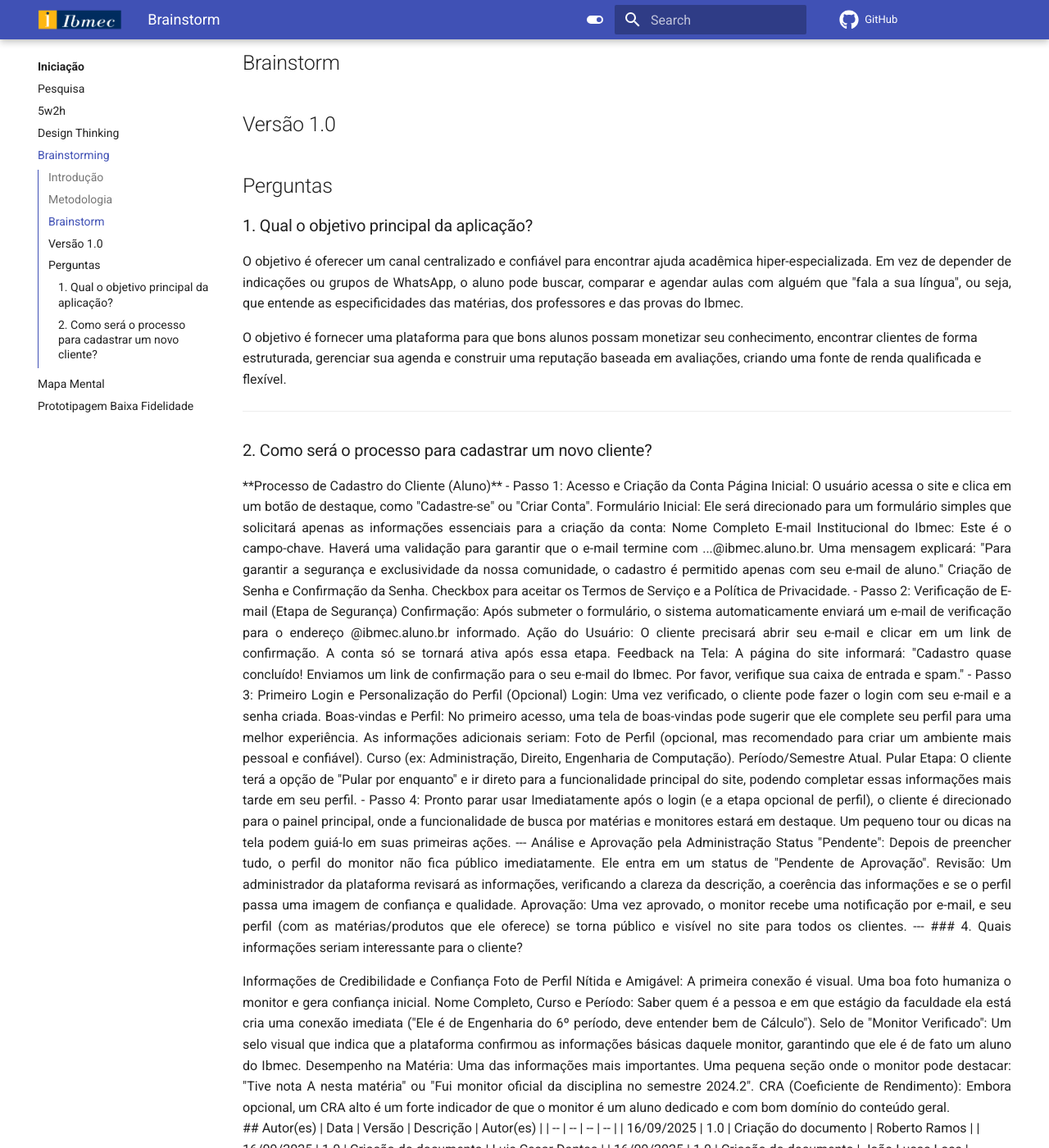
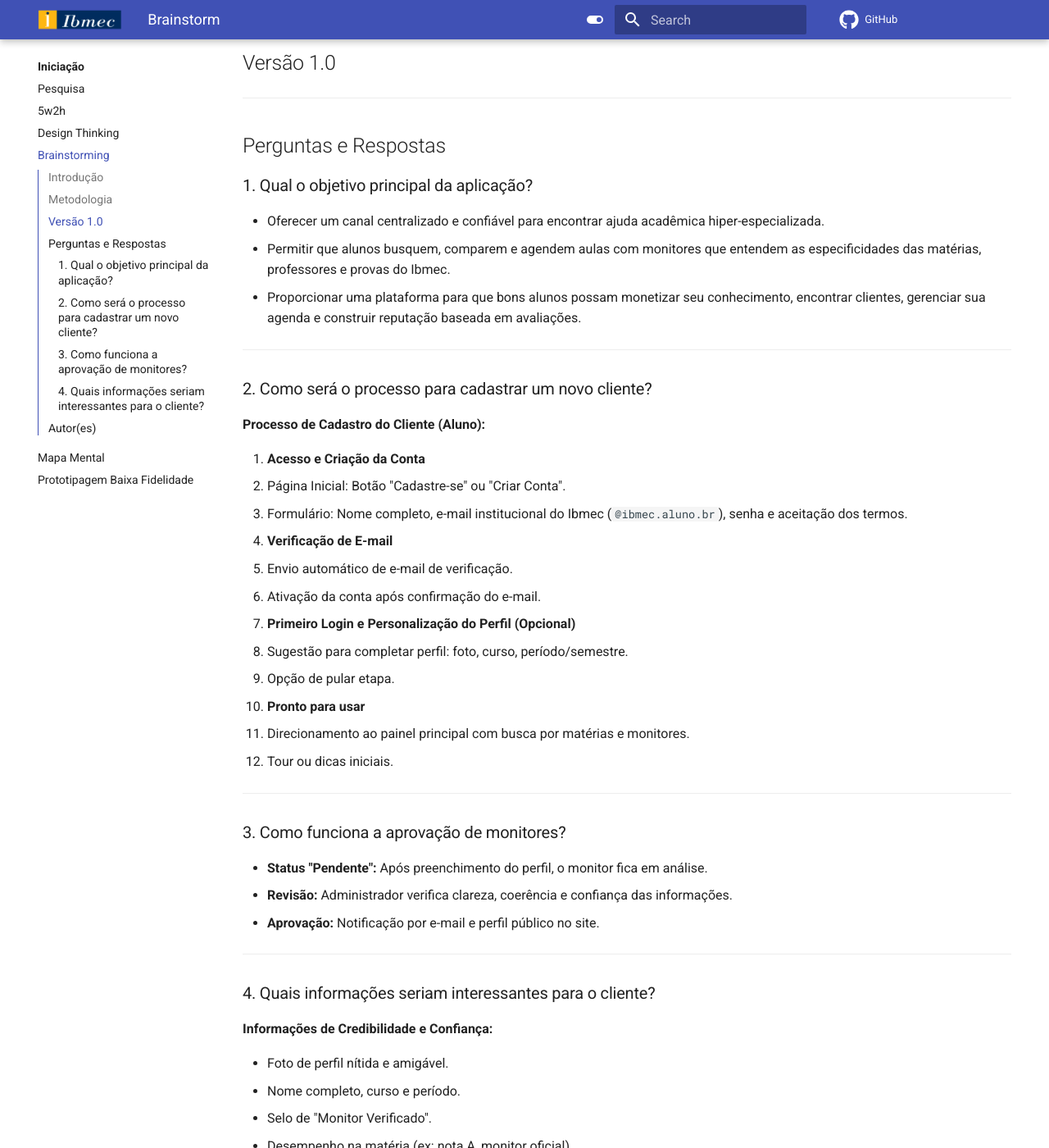
Before and after one commit to Projetos-de-Extensao/PBE_25.2_8003_I, an MkDocs documentation site: the page built from docs/Iniciacao/Brainstorm.md, in a window 1280 px wide and 1400 px high, scrolled down 493 px. Shown: the whole window at 82% size. Built offline with MkDocs 1.6.1 and Material for MkDocs 9.7.7, drawn with Linux system fonts in a browser that asks for light colours; comment, search, counter and statistics services are not loaded; some of the changed text lies outside the part shown.

Commit message:
update brainstorm

```diff
--- a/docs/Iniciacao/Brainstorm.md
+++ b/docs/Iniciacao/Brainstorm.md
@@ -3,118 +3,76 @@
 title: Brainstorm
 ---
 
+# Brainstorm
+
 ## Introdução
-<p align = "justify">
+
 O brainstorm é uma técnica de elicitação de requisitos que consiste em reunir a equipe e discutir sobre diversos tópicos gerais do projeto apresentados no documento problema de negócio. No brainstorm o diálogo é incentivado e críticas são evitadas para permitir que todos colaborem com suas próprias ideias.
-</p>
 
 ## Metodologia
-<p align = "justify">
-A equipe se reuniu para debater ideias gerais sobre o projeto via Discord, começou 03/09/2025 e terminou 17/09/2025.
-</p>
 
-## Brainstorm
+A equipe se reuniu para debater ideias gerais sobre o projeto via Discord, começando em **03/09/2025** e terminando em **17/09/2025**.
 
 ## Versão 1.0
 
-## Perguntas
+---
+
+## Perguntas e Respostas
 
 ### 1. Qual o objetivo principal da aplicação?
 
-<p align = "justify">
- O objetivo é oferecer um canal centralizado e confiável para encontrar ajuda acadêmica hiper-especializada. Em vez de depender de indicações ou grupos de WhatsApp, o aluno pode buscar, comparar e agendar aulas com alguém que "fala a sua língua", ou seja, que entende as especificidades das matérias, dos professores e das provas do Ibmec.
-
-</p>
-
- O objetivo é fornecer uma plataforma para que bons alunos possam monetizar seu conhecimento, encontrar clientes de forma estruturada, gerenciar sua agenda e construir uma reputação baseada em avaliações, criando uma fonte de renda qualificada e flexível.
-
-
+- Oferecer um canal centralizado e confiável para encontrar ajuda acadêmica hiper-especializada.
+- Permitir que alunos busquem, comparem e agendem aulas com monitores que entendem as especificidades das matérias, professores e provas do Ibmec.
+- Proporcionar uma plataforma para que bons alunos possam monetizar seu conhecimento, encontrar clientes, gerenciar sua agenda e construir reputação baseada em avaliações.
 
 ---
 
 ### 2. Como será o processo para cadastrar um novo cliente?
 
-<p align = "justify">
+**Processo de Cadastro do Cliente (Aluno):**
 
-**Processo de Cadastro do Cliente (Aluno)**
+1. **Acesso e Criação da Conta**
+   - Página Inicial: Botão "Cadastre-se" ou "Criar Conta".
+   - Formulário: Nome completo, e-mail institucional do Ibmec (`@ibmec.aluno.br`), senha e aceitação dos termos.
 
-- Passo 1: Acesso e Criação da Conta
+2. **Verificação de E-mail**
+   - Envio automático de e-mail de verificação.
+   - Ativação da conta após confirmação do e-mail.
 
-Página Inicial: O usuário acessa o site e clica em um botão de destaque, como "Cadastre-se" ou "Criar Conta".
+3. **Primeiro Login e Personalização do Perfil (Opcional)**
+   - Sugestão para completar perfil: foto, curso, período/semestre.
+   - Opção de pular etapa.
 
-Formulário Inicial: Ele será direcionado para um formulário simples que solicitará apenas as informações essenciais para a criação da conta:
-
-Nome Completo
-
-E-mail Institucional do Ibmec: Este é o campo-chave. Haverá uma validação para garantir que o e-mail termine com ...@ibmec.aluno.br. Uma mensagem explicará: "Para garantir a segurança e exclusividade da nossa comunidade, o cadastro é permitido apenas com seu e-mail de aluno."
-
-Criação de Senha e Confirmação da Senha.
-
-Checkbox para aceitar os Termos de Serviço e a Política de Privacidade.
-
-- Passo 2: Verificação de E-mail (Etapa de Segurança)
-
-
-Confirmação: Após submeter o formulário, o sistema automaticamente enviará um e-mail de verificação para o endereço @ibmec.aluno.br informado.
-
-Ação do Usuário: O cliente precisará abrir seu e-mail e clicar em um link de confirmação. A conta só se tornará ativa após essa etapa.
-
-Feedback na Tela: A página do site informará: "Cadastro quase concluído! Enviamos um link de confirmação para o seu e-mail do Ibmec. Por favor, verifique sua caixa de entrada e spam."
-
-- Passo 3: Primeiro Login e Personalização do Perfil (Opcional)
-Login: Uma vez verificado, o cliente pode fazer o login com seu e-mail e a senha criada.
-
-Boas-vindas e Perfil: No primeiro acesso, uma tela de boas-vindas pode sugerir que ele complete seu perfil para uma melhor experiência. As informações adicionais seriam:
-
-Foto de Perfil (opcional, mas recomendado para criar um ambiente mais pessoal e confiável).
-
-Curso (ex: Administração, Direito, Engenharia de Computação).
-
-Período/Semestre Atual.
-
-Pular Etapa: O cliente terá a opção de "Pular por enquanto" e ir direto para a funcionalidade principal do site, podendo completar essas informações mais tarde em seu perfil.
-
-- Passo 4: Pronto parar usar
-Imediatamente após o login (e a etapa opcional de perfil), o cliente é direcionado para o painel principal, onde a funcionalidade de busca por matérias e monitores estará em destaque. Um pequeno tour ou dicas na tela podem guiá-lo em suas primeiras ações.
+4. **Pronto para usar**
+   - Direcionamento ao painel principal com busca por matérias e monitores.
+   - Tour ou dicas iniciais.
 
 ---
 
-Análise e Aprovação pela Administração
-Status "Pendente": Depois de preencher tudo, o perfil do monitor não fica público imediatamente. Ele entra em um status de "Pendente de Aprovação".
+### 3. Como funciona a aprovação de monitores?
 
-Revisão: Um administrador da plataforma revisará as informações, verificando a clareza da descrição, a coerência das informações e se o perfil passa uma imagem de confiança e qualidade.
+- **Status "Pendente":** Após preenchimento do perfil, o monitor fica em análise.
+- **Revisão:** Administrador verifica clareza, coerência e confiança das informações.
+- **Aprovação:** Notificação por e-mail e perfil público no site.
 
-Aprovação: Uma vez aprovado, o monitor recebe uma notificação por e-mail, e seu perfil (com as matérias/produtos que ele oferece) se torna público e visível no site para todos os clientes.
+---
 
+### 4. Quais informações seriam interessantes para o cliente?
 
- ---
+**Informações de Credibilidade e Confiança:**
 
+- Foto de perfil nítida e amigável.
+- Nome completo, curso e período.
+- Selo de "Monitor Verificado".
+- Desempenho na matéria (ex: nota A, monitor oficial).
+- CRA (Coeficiente de Rendimento) opcional.
 
-### 4. Quais informações seriam interessante para o cliente?
-
-<p align = "justify">
-
- Informações de Credibilidade e Confiança
-Foto de Perfil Nítida e Amigável: A primeira conexão é visual. Uma boa foto humaniza o monitor e gera confiança inicial.
-
-Nome Completo, Curso e Período: Saber quem é a pessoa e em que estágio da faculdade ela está cria uma conexão imediata ("Ele é de Engenharia do 6º período, deve entender bem de Cálculo").
-
-Selo de "Monitor Verificado": Um selo visual que indica que a plataforma confirmou as informações básicas daquele monitor, garantindo que ele é de fato um aluno do Ibmec.
-
-Desempenho na Matéria: Uma das informações mais importantes. Uma pequena seção onde o monitor pode destacar: "Tive nota A nesta matéria" ou "Fui monitor oficial da disciplina no semestre 2024.2".
-
-CRA (Coeficiente de Rendimento): Embora opcional, um CRA alto é um forte indicador de que o monitor é um aluno dedicado e com bom domínio do conteúdo geral.
-</p>
-
-
-
-
-
-
+---
 
 ## Autor(es)
-| Data | Versão | Descrição | Autor(es) |
-| -- | -- | -- | -- |
-| 16/09/2025 | 1.0 | Criação do documento |   Roberto Ramos      |
-| 16/09/2025 | 1.0 | Criação do documento |   Luis Cesar Dantas  |
-| 16/09/2025 | 1.0 | Criação do documento |   João Lucas Loss    |
+
+| Data       | Versão | Descrição           | Autor(es)               |
+|------------|--------|---------------------|-------------------------|
+| 16/09/2025 | 1.0    | Criação do documento| Roberto Ramos           |
+| 16/09/2025 | 1.0    | Criação do documento| Luis Cesar Dantas       |
+| 16/09/2025 | 1.0    | Criação do documento| João Lucas Loss         |
```
Also changed, not shown: site/Iniciacao/5w2h/index.html, site/Iniciacao/Brainstorm/index.html, site/Iniciacao/prototipo_baixa_fidelidade/index.html, site/search/search_index.json.
